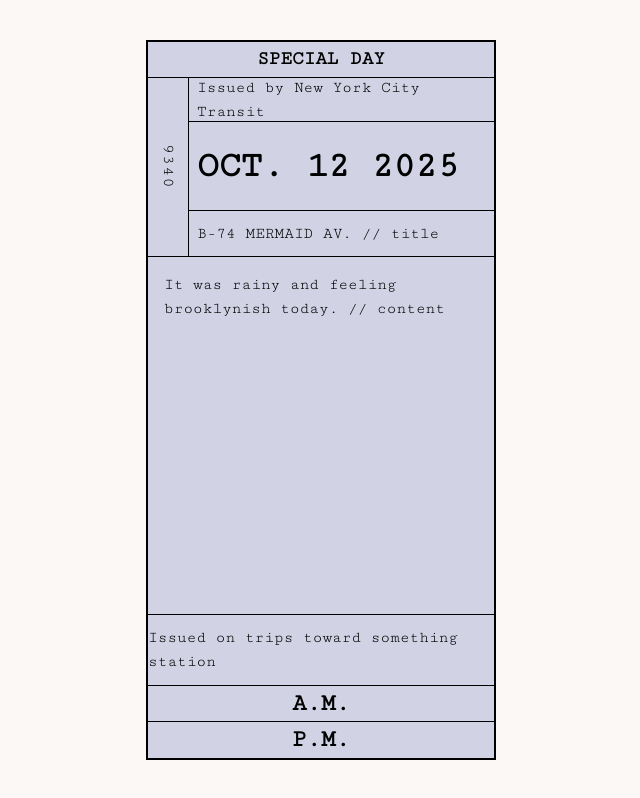
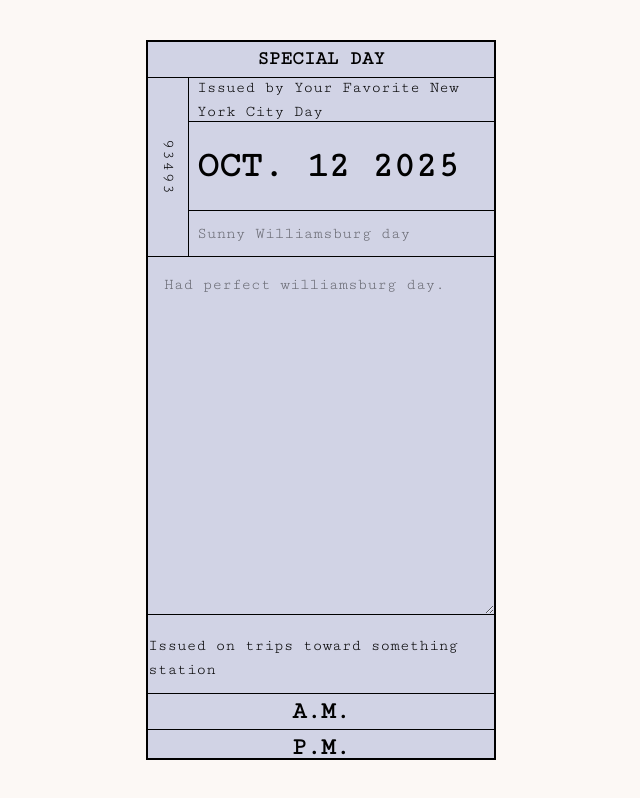
Before and after one commit to jyleerahman/fav-nycday-app, a React (Vite) app: page /create-post in a window 1280 px wide. Shown: the whole page, without its empty margins (319-959 px from the left). Built offline with nearby package versions, Linux system fonts and the light colour scheme.

Commit message:
Add input text area field

```diff
--- a/src/client/routes/Post.tsx
+++ b/src/client/routes/Post.tsx
@@ -2,7 +2,17 @@ import { useState, useRef, useEffect } from 'react';
 
 
 function Post() {
-    let randomNumber = Math.floor(Math.random() * 10000) + 1;
+    const [title, setTitle] = useState("")
+    const [content, setContent] = useState("")
+
+    function handleTitleChange(e) {
+        setTitle(e.target.value)
+    }
+
+    function handleContentChange(e) {
+        setContent(e.target.value)
+    }
+
     return (
         <>
             <div className='h-[100vh] flex flex-col font-["ArchivoNarrow"] items-center justify-center bg-[#fcf8f5]'>
@@ -12,23 +22,29 @@ function Post() {
                     </div>
                     <div className='flex border-b-1 h-[25%]'>
                         <div className='border-r-1 flex items-center justify-center p-2 [writing-mode:vertical-rl] tracking-widest'>
-                            {randomNumber}
+                            93493
                         </div>
                         <div className='flex flex-col w-full'>
                             <div className='px-2 border-b-1 h-[25%] flex items-center'>
-                                Issued by New York City Transit
+                                Issued by Your Favorite New York City Day
                             </div>
                             <div className='px-2 border-b-1 h-[50%] flex items-center text-4xl font-extrabold font-["KGAllofMe"]'>
                                 OCT. 12 2025
                             </div>
-                            <div className='px-2 h-[25%] font-["KGAllofMe"] flex items-center'>
-                                B-74 MERMAID AV. // title
-                            </div>
+                            <input
+                                value={title}
+                                onChange={handleTitleChange}
+                                placeholder='Sunny Williamsburg day'
+                                className='px-2 h-[25%] font-["KGAllofMe"] flex items-center'>
+                            </input>
                         </div>
                     </div>
-                    <div className='font-["CutiveMono"] border-b-1 h-[50%] p-4'>
-                        It was rainy and feeling brooklynish today. // content
-                    </div>
+                    <textarea
+                        value={content}
+                        onChange={handleContentChange}
+                        placeholder='Had perfect williamsburg day.'
+                        className='font-["CutiveMono"] border-b-1 h-[50%] p-4 w-full'>
+                    </textarea>
                     <div className='h-[20%]'>
                         <div className='border-b-1 h-[50%] flex items-center justify-center'>
                             Issued on trips toward something station
```
